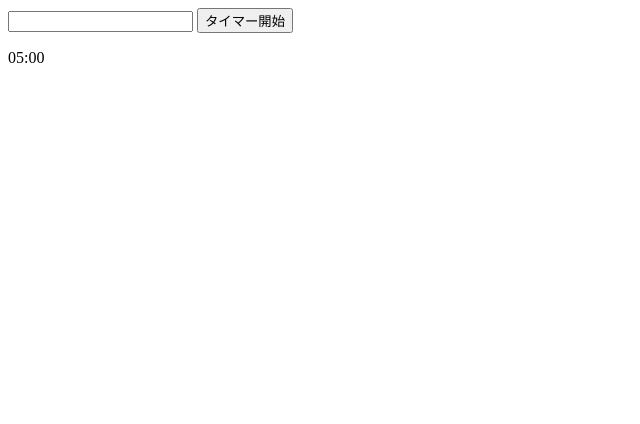
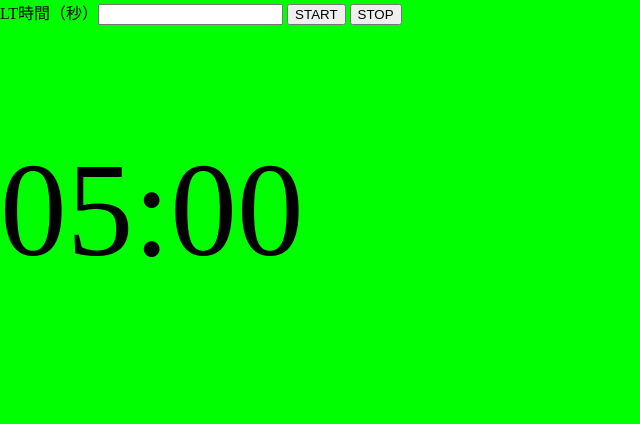
Before and after one commit to kazzzz/littimer, a plain HTML site: page index.html in a window 1280 px wide. Shown: the whole page, without its empty margins (0-640 px from the left). Drawn offline with Linux system fonts and the light colour scheme.

Commit message:
add graph

```diff
--- /dev/null
+++ b/css/main.css
@@ -0,0 +1,39 @@
+body{
+	margin: 0px;
+	padding: 0px;
+        color: #000000;
+}
+
+div{
+       position: absolute
+}
+
+#form{
+        top: 0%;
+        z-index: 4;
+}
+
+#time{
+        top: 0%;
+        left: 0%;
+        font-size:100pt;
+        z-index: 3;
+}
+
+#bar{
+        top: 0%;
+        left: 0%;
+        z-index: 2;
+        background-color: #00FF00;
+        height: 100%;
+        width: 100%;
+}
+
+#space{
+        top: 0%;
+        left: 0%;
+        z-index: 1;
+       background-color: #FFFFFF;
+        height: 100%;
+        width: 100%;
+}
--- a/index.html
+++ b/index.html
@@ -3,64 +3,22 @@
 <head>
   <title>LTタイマーHTML5</title>
   <meta charset="utf-8" />
+  <link rel="stylesheet" type="text/css" href="css/main.css">
   <script type="text/javascript" src="js/jquery-1.9.1.min.js"></script>
-  <script type="text/JavaScript">
-<!--
-var timerId;
-$(function() {
-  $("#start_timer").click(function(){
-    if (timerId != null) {
-      clearInterval(timerId);
-    }
-    var ltLength = $("#lt_length").val();
-    if (ltLength == null || ltLength == "") {
-      ltLength = 300;
-    }
-    convertSec(ltLength);
-    var startTime = new Date();
-    timerId = setInterval(
-      function() {
-        var currentTime = new Date();
-        var elapsed = Math.round((currentTime - startTime) / 1000);
-        var remain = ltLength - elapsed;
-        convertSec(remain);
-        if (remain == 0) {
-          timeup();
-        }
-      },1000);
-  })
-})
-
-function convertSec(arg) {
-  var min = Math.floor(arg / 60);
-  var sec = Math.floor(arg % 60);
-  if (min < 10) {
-    min = "0" + min;
-  }
-  if (sec < 10) {
-    sec = "0" + sec;
-  }
-  $("#rem_test").html(min + ':'+ sec);
-}
-
-function timeup() {
-  clearInterval(timerId);
-  $("#rem_test").html("終了！");
-}
-
-
-//-->
-</script>
-
+  <script type="text/javascript" src="js/lttimer.js"></script>
 </head>
 <body>
-
-<input type="text" id="lt_length" />
-<input type="button"  value="タイマー開始" id="start_timer" />
-
-<p>
-<span id="rem_test">05:00</span>
-</p>
-
+  <div id="form">
+    LT時間（秒）<input type="text" id="lt_length" />
+    <input type="button"  value="START" id="start_timer" />
+    <input type="button"  value="STOP" id="stop_timer" />
+  </div>
+  <div id="time">
+    <p>
+      <span id="rem_test">05:00</span>
+    </p>
+  </div>
+  <div id="bar"></div>
+  <div id="space"></div>
 </body>
 </html>
--- /dev/null
+++ b/js/lttimer.js
@@ -0,0 +1,55 @@
+var timerId;
+$(function() {
+  // タイマー開始ボタンの動作
+  $("#start_timer").click(function(){
+    if (timerId != null) {
+      clearInterval(timerId);
+    }
+    var ltLength = $("#lt_length").val();
+    if (ltLength == null || ltLength == "") {
+      ltLength = 300;
+    }
+    $("#bar").css("top","0%");
+    $("#bar").css("height","100%");
+    renderTime(ltLength);
+    var startTime = new Date();
+    timerId = setInterval(
+      function() {
+        var currentTime = new Date();
+        var elapsed = Math.round((currentTime - startTime) / 1000);
+        var remain = ltLength - elapsed;
+        var rate = elapsed / ltLength * 100;
+        $("#bar").css("top",rate + "%");
+        $("#bar").css("height",(100 - rate) + "%");
+        renderTime(remain);
+        if (remain == 0) {
+          timeup();
+        }
+      },1000);
+   });
+
+  // タイマー停止ボタンの動作
+  $("#stop_timer").click(function(){
+    if (timerId != null) {
+      clearInterval(timerId);
+    }
+  })
+
+})
+
+function renderTime(len) {
+  var min = Math.floor(len / 60);
+  var sec = Math.floor(len % 60);
+  if (min < 10) {
+    min = "0" + min;
+  }
+  if (sec < 10) {
+    sec = "0" + sec;
+  }
+  $("#rem_test").html(min + ':'+ sec);
+}
+
+function timeup() {
+  clearInterval(timerId);
+  $("#rem_test").html("終了！");
+}
```
